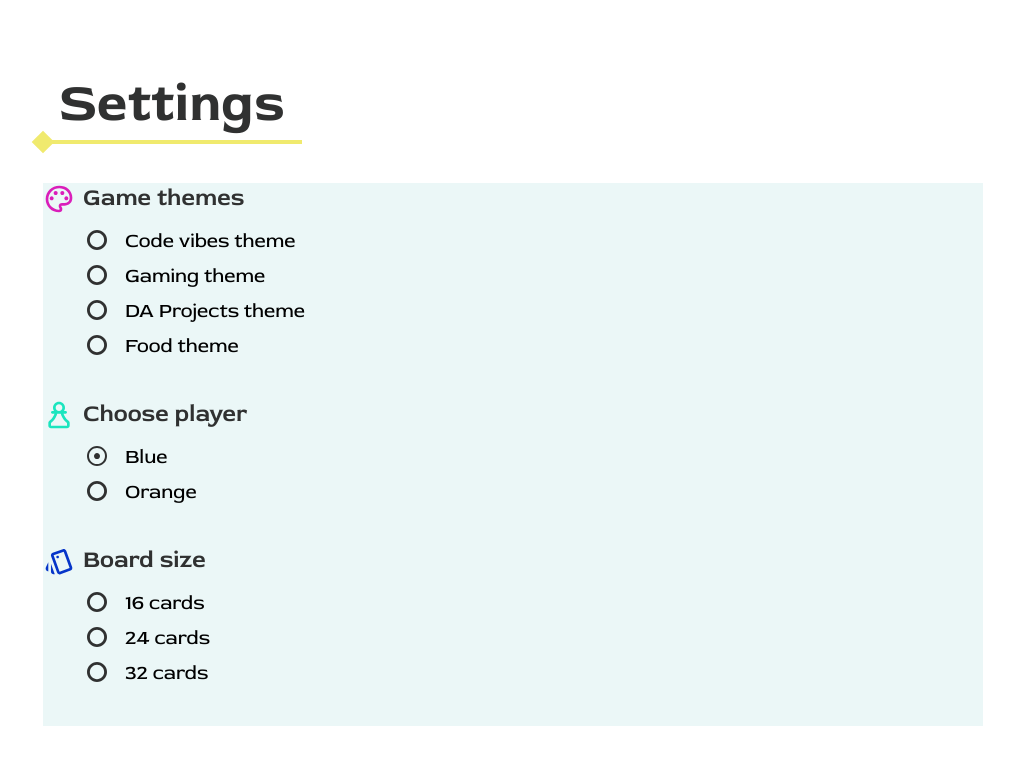
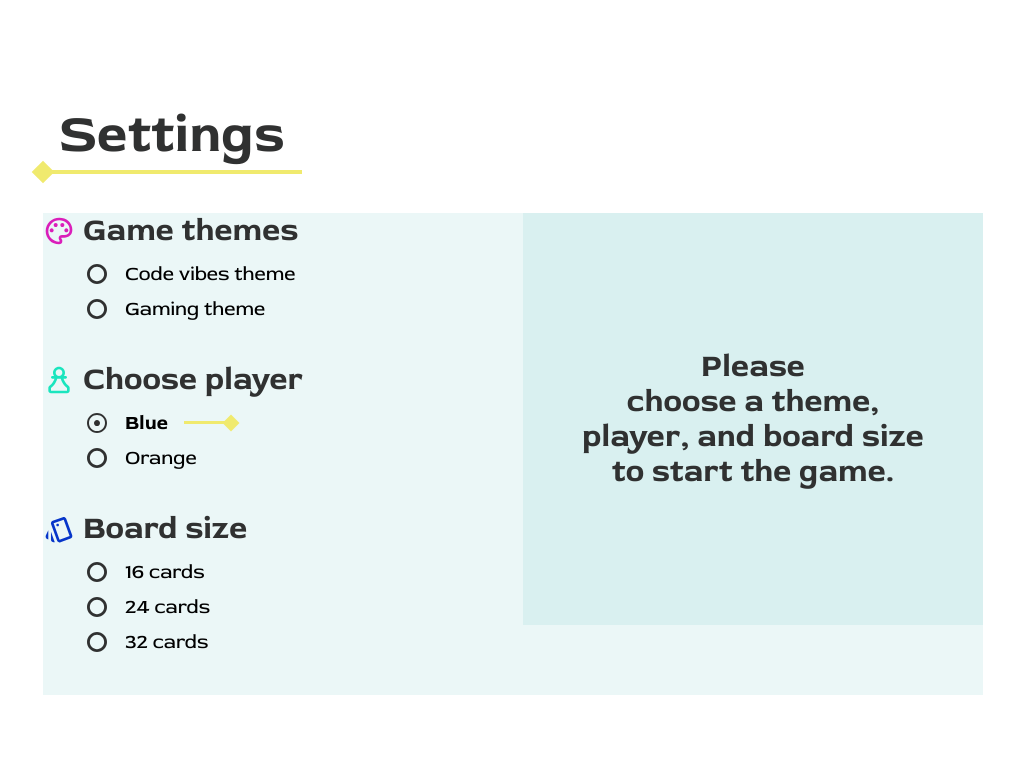
Before and after one commit to 4ergert/memory-game, a website built with Vite: page pages/settings-page.html in a window 1280 px wide. Both pictures are taken after a click on the button "Blue". Shown: the whole page, without its empty margins (127-1141 px from the left). Built offline with nearby package versions, Linux system fonts and the light colour scheme.

Commit message:
feat(settings): persistent underline selection state and theme feedback icons

```diff
--- a/pages/settings-page.html
+++ b/pages/settings-page.html
@@ -9,15 +9,12 @@
 
 <body class="settings">
 
-  <section class="settings_content">
+  <main class="settings_content">
 
-    <section class="settings_header">
+    <header class="settings_header">
       <h2>Settings</h2>
-      <div class="underline">
-        <div class="underline_square"></div>
-        <div class="underline_line"></div>
-      </div>
-    </section>
+      <template custom-underline></template>
+    </header>
 
     <section class="settings_box">
       <section class="settings_section">
@@ -26,12 +23,17 @@
         <template board-size-section></template>
       </section>
 
-      <section class="settings_feedback">
-
+      <section class="settings_feedback" id="settingsFeedback">
+        <h3>
+          Please <br>
+          choose a theme,<br>
+          player, and board size <br>
+          to start the game.
+        </h3>
       </section>
     </section>
 
-  </section>
+  </main>
 
   <script type="module" src="/src/main.ts"></script>
 </body>
--- a/src/main.ts
+++ b/src/main.ts
@@ -1,5 +1,6 @@
 import './styles/main.scss';
-import { initSettingsButtons, initSettingsSection } from './ts/settings/settings';
+import { renderCustomUnderline, initSettingsButtons, initSettingsSection } from './ts/settings/settings';
 
+renderCustomUnderline();
 initSettingsSection();
 initSettingsButtons();
--- a/src/styles/base/_base.scss
+++ b/src/styles/base/_base.scss
@@ -31,7 +31,8 @@ h2 {
 }
 
 h3 {
-	font-size: 24px;
+	font-size: 32px;
+  font-weight: 700;
 }
 
 h4 {
--- a/src/styles/pages/_settings.scss
+++ b/src/styles/pages/_settings.scss
@@ -23,6 +23,8 @@
 
   &_box {
     width: 100%;
+    display: flex;
+    justify-content: space-between;
     background-color: #0ca2a215;
   }
 }
@@ -84,3 +86,40 @@
   cursor: pointer;
   font-weight: 700;
 }
+
+.theme_button.is-selected,
+.choose_player_button.is-selected,
+.board_size_button.is-selected {
+  font-weight: 700;
+}
+
+.theme_button .underline,
+.choose_player_button .underline,
+.board_size_button .underline {
+  rotate: 180deg;
+}
+
+.theme_button .underline,
+.choose_player_button .underline,
+.board_size_button .underline {
+
+  &_line {
+    width: 41px;
+    height: 3px;
+  }
+
+  &_square {
+    width: 12px;
+    height: 12px;
+    margin-left: -6px;
+  }
+
+}
+
+.settings_feedback {
+  width: 460px;
+  height: 412px;
+  @include mix.flex-center;
+  text-align: center;
+  background-color: #0ca2a215;
+}
--- a/src/ts/settings/settings-templates.ts
+++ b/src/ts/settings/settings-templates.ts
@@ -1,7 +1,17 @@
+export function getCustomUnderlineTemplate(): string {
+  return `
+      <div class="underline">
+        <div class="underline_square"></div>
+        <div class="underline_line"></div>
+      </div>
+  `;
+}
+
 /**
  * Returns the markup for the game theme selection section on the settings page.
  *
  * @returns The HTML string for the game theme section.
+ *
  */
 export function getThemeSectionTemplate(): string {
   return `
@@ -19,14 +29,7 @@ export function getThemeSectionTemplate(): string {
         <img src="../assets/icons/off.svg" alt="Off Icon">
         Gaming theme
       </button>
-      <button class="theme_button" id="da_projects_theme">
-        <img src="../assets/icons/off.svg" alt="Off Icon">
-        DA Projects theme
-      </button>
-      <button class="theme_button" id="food_theme">
-        <img src="../assets/icons/off.svg" alt="Off Icon">
-        Food theme
-      </button>
+
     </section>
   `;
 }
--- a/src/ts/settings/settings.ts
+++ b/src/ts/settings/settings.ts
@@ -1,4 +1,19 @@
-import { getBoardSizeSectionTemplate, getChoosePlayerSectionTemplate, getThemeSectionTemplate } from './settings-templates';
+import { getCustomUnderlineTemplate, getBoardSizeSectionTemplate, getChoosePlayerSectionTemplate, getThemeSectionTemplate } from './settings-templates';
+
+/** Maps theme button ids to the feedback icon shown once selected. */
+const THEME_ICONS: Record<string, string> = {
+  code_vibes_theme: '../assets/img/IT_theme.svg',
+  gaming_theme: '../assets/img/gaming_theme.svg',
+};
+
+/**
+ * Replaces the custom underline placeholder with its rendered template
+ * markup, if the placeholder exists on the page.
+ */
+export function renderCustomUnderline(): void {
+  const refUnderline = document.querySelector<HTMLElement>('[custom-underline]');
+  if (refUnderline) refUnderline.outerHTML = getCustomUnderlineTemplate();
+}
 
 /**
  * Renders the settings sections if their placeholders exist on the page.
@@ -27,7 +42,7 @@ function renderSection(selector: string, template: () => string): void {
  * buttons on the settings page.
  */
 export function initSettingsButtons(): void {
-  initButtonGroup('.theme_button');
+  initButtonGroup('.theme_button', showThemeFeedback);
   initButtonGroup('.choose_player_button');
   initButtonGroup('.board_size_button');
 }
@@ -37,11 +52,44 @@ export function initSettingsButtons(): void {
  * a button updates the icons within that same group only.
  *
  * @param selector The CSS selector matching the button group.
+ * @param onSelect Optional callback invoked with the selected button.
  */
-function initButtonGroup(selector: string): void {
+function initButtonGroup(selector: string, onSelect?: (button: HTMLButtonElement) => void): void {
   const buttons = document.querySelectorAll<HTMLButtonElement>(selector);
 
-  buttons.forEach((button) => button.addEventListener('click', () => handleButtonClick(button, buttons)));
+  buttons.forEach((button) => {
+    button.addEventListener('click', () => {
+      handleButtonClick(button, buttons);
+      onSelect?.(button);
+    });
+  });
+}
+
+/**
+ * Displays the icon matching the selected theme button inside the settings
+ * feedback section.
+ *
+ * @param button The selected theme button.
+ */
+function showThemeFeedback(button: HTMLButtonElement): void {
+  const feedback = document.getElementById('settingsFeedback');
+  const icon = THEME_ICONS[button.id];
+
+  if (feedback && icon) {
+    feedback.innerHTML = `<img src="${icon}" alt="${button.textContent?.trim() ?? ''}">`;
+  }
+}
+
+/**
+ * Inserts the custom underline markup into a button, unless it is already
+ * present there.
+ *
+ * @param button The selected button.
+ */
+function showButtonUnderline(button: HTMLButtonElement): void {
+  if (!button.querySelector('.underline')) {
+    button.insertAdjacentHTML('beforeend', getCustomUnderlineTemplate());
+  }
 }
 
 /**
@@ -53,11 +101,17 @@ function initButtonGroup(selector: string): void {
  */
 function handleButtonClick(selected: HTMLButtonElement, buttons: NodeListOf<HTMLButtonElement>): void {
   buttons.forEach((button) => {
+    const isSelected = button === selected;
     const icon = button.querySelector('img');
     if (icon) {
-      icon.src = button === selected
-        ? '../assets/icons/on.svg'
-        : '../assets/icons/off.svg';
+      icon.src = isSelected ? '../assets/icons/on.svg' : '../assets/icons/off.svg';
+    }
+
+    button.classList.toggle('is-selected', isSelected);
+    if (isSelected) {
+      showButtonUnderline(button);
+    } else {
+      button.querySelector('.underline')?.remove();
     }
   });
 }
```
Also changed, not shown: public/assets/img/IT_theme.svg (added), public/assets/img/gaming_theme.svg (added).
